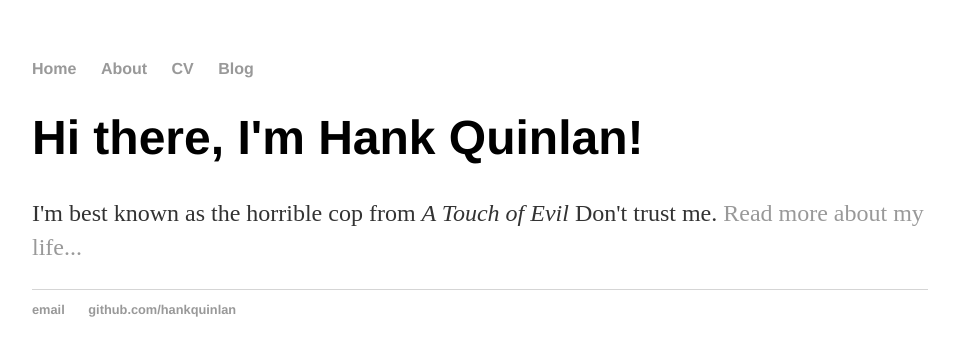
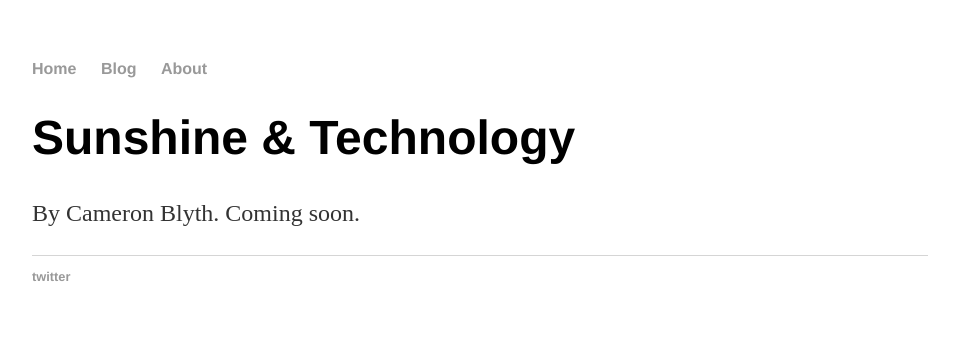
Before and after one commit to camblyth/camblyth.github.io, a Jekyll site: the page index.html, which Jekyll copies as it is, in a window 1280 px wide. Shown: the top 356 px of the page, without its empty margins (160-1119 px from the left). Built offline with Jekyll 4.4.1, drawn with Linux system fonts in a browser that asks for light colours.

Commit message:
Update index.html

```diff
--- a/index.html
+++ b/index.html
@@ -1,7 +1,7 @@
 <!DOCTYPE html>
 <html>
 	<head>
-		<title>Hank Quinlan, Horrible Cop</title>
+		<title>Sunshine & Technology</title>
 		<!-- link to main stylesheet -->
 		<link rel="stylesheet" type="text/css" href="/css/main.css">
 	</head>
@@ -9,21 +9,19 @@
 		<nav>
     		<ul>
         		<li><a href="/">Home</a></li>
-	        	<li><a href="/about">About</a></li>
-        		<li><a href="/cv">CV</a></li>
         		<li><a href="/blog">Blog</a></li>
+        		<li><a href="/about">About</a></li>
     		</ul>
 		</nav>
 		<div class="container">
     		<div class="blurb">
-        		<h1>Hi there, I'm Hank Quinlan!</h1>
-				<p>I'm best known as the horrible cop from <em>A Touch of Evil</em> Don't trust me. <a href="/about">Read more about my life...</a></p>
+        		<h1>Sunshine & Technology</h1>
+				<p>By Cameron Blyth. Coming soon.</a></p>
     		</div><!-- /.blurb -->
 		</div><!-- /.container -->
 		<footer>
     		<ul>
-        		<li><a href="mailto:hankquinlanhub@gmail.com">email</a></li>
-        		<li><a href="https://github.com/hankquinlan">github.com/hankquinlan</a></li>
+        		<li><a href="http://twitter.com/camblyth">twitter</a></li>
 			</ul>
 		</footer>
 	</body>
```
